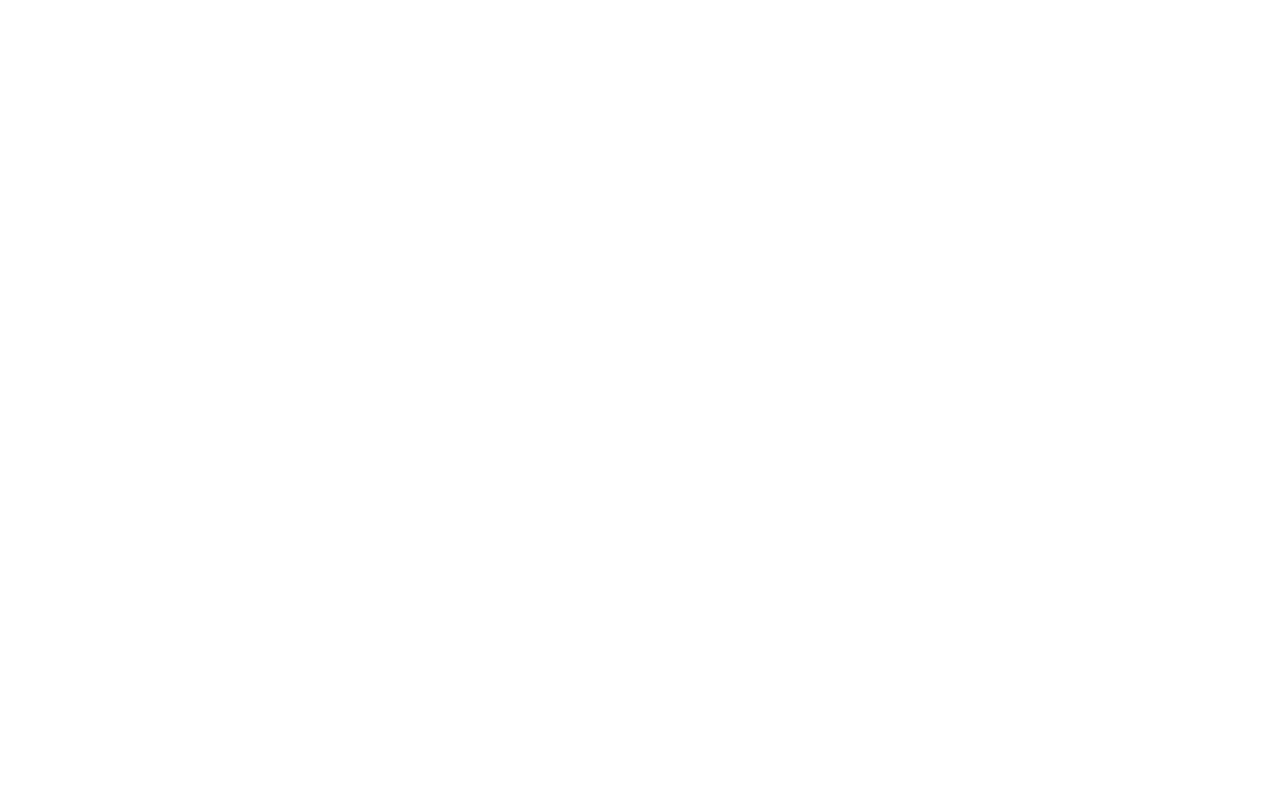
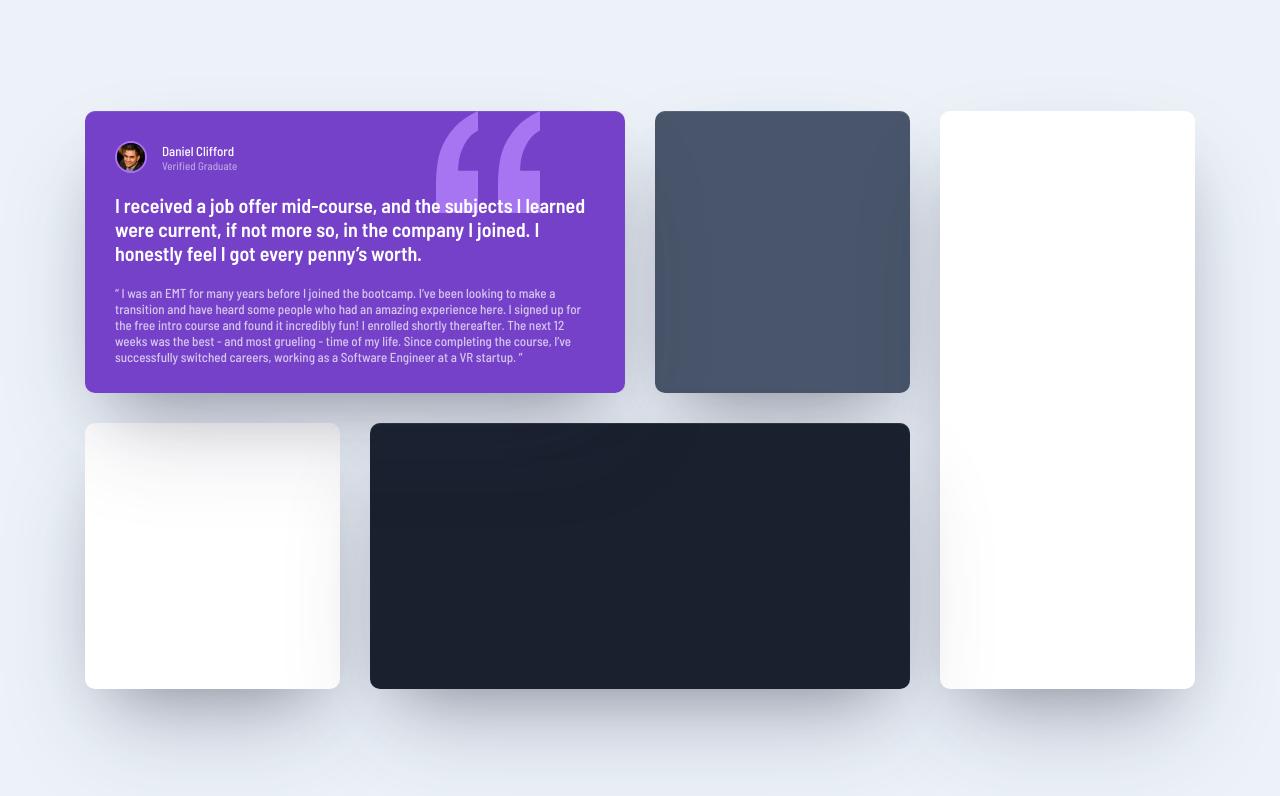
Before and after one commit to DevTruce/testimonials-grid-section, a website: page index.html in a window 1280 px wide. Drawn offline with Linux system fonts and the light colour scheme.

Commit message:
completed page layout and first card

```diff
--- a/index.html
+++ b/index.html
@@ -14,7 +14,38 @@
 
     <link rel="stylesheet" href="src/css/style.css" />
 
-    <title>project_title</title>
+    <title>Testimonials Grid Section</title>
   </head>
-  <body></body>
+  <body>
+    <div class="card card--1">
+      <div class="card__header">
+        <img
+          src="src/imgs/image-daniel.jpg"
+          alt="Daniel Clifford"
+          class="card__img"
+        />
+        <p class="card__username">
+          Daniel Clifford <span>Verified Graduate</span>
+        </p>
+      </div>
+      <div class="card--1__text--1">
+        I received a job offer mid-course, and the subjects I learned were
+        current, if not more so, in the company I joined. I honestly feel I got
+        every penny’s worth.
+      </div>
+      <div class="card--1__text--2">
+        “ I was an EMT for many years before I joined the bootcamp. I’ve been
+        looking to make a transition and have heard some people who had an
+        amazing experience here. I signed up for the free intro course and found
+        it incredibly fun! I enrolled shortly thereafter. The next 12 weeks was
+        the best - and most grueling - time of my life. Since completing the
+        course, I’ve successfully switched careers, working as a Software
+        Engineer at a VR startup. ”
+      </div>
+    </div>
+    <div class="card card--2"></div>
+    <div class="card card--3"></div>
+    <div class="card card--4"></div>
+    <div class="card card--5"></div>
+  </body>
 </html>
--- a/src/sass/_base.scss
+++ b/src/sass/_base.scss
@@ -1,2 +1,34 @@
 //////////////////////////////////////////////////
 // RESETS
+*,
+*::before,
+*:after {
+  padding: 0;
+  margin: 0;
+}
+
+html {
+  font-size: 62.5%; // 1 rem = 10px
+  box-sizing: inherit;
+}
+
+body {
+  min-height: 100vh;
+  box-sizing: border-box;
+
+  font-family: "Barlow Semi Condensed";
+  font-size: $font-medium;
+  font-weight: 500;
+
+  color: $color-white;
+  background-color: $color-grey--2;
+
+  display: grid;
+  grid-template-columns: repeat(4, 25.5rem);
+  grid-template-rows: 28.2rem 26.6rem;
+
+  justify-content: center;
+  align-content: center;
+
+  grid-gap: 3rem;
+}
--- a/src/sass/_layout.scss
+++ b/src/sass/_layout.scss
@@ -1,2 +1,96 @@
 //////////////////////////////////////////////////
-//
+// CARDS
+
+.card {
+  padding: 3rem;
+  border-radius: 1rem;
+  box-shadow: rgba(255, 255, 255, 0.1) 0px 1px 1px 0px inset,
+    rgba(50, 50, 93, 0.25) 0px 50px 100px -20px,
+    rgba(0, 0, 0, 0.3) 0px 30px 60px -30px;
+
+  &__header {
+    display: flex;
+    align-items: center;
+    justify-content: flex-start;
+  }
+
+  &__img {
+    height: 2.8rem;
+    width: 2.8rem;
+    border-radius: 50%;
+    border: 2.5px solid #a775f1;
+
+    margin-right: 1.5rem;
+  }
+
+  &__username {
+    display: flex;
+    flex-direction: column;
+
+    span {
+      font-size: $font-small;
+      color: rgba($color-white, 0.5);
+    }
+  }
+
+  &--1 {
+    background-color: $color-primary;
+
+    grid-row: 1 / 2;
+    grid-column: 1 / 3;
+
+    position: relative;
+    &::before {
+      content: "";
+      z-index: 0;
+      height: 100%;
+      width: 100%;
+      display: block;
+      position: absolute;
+      top: 0;
+      left: 65%;
+
+      background-image: url(../imgs/bg-pattern-quotation.svg);
+      background-repeat: no-repeat;
+    }
+
+    &__text--1 {
+      position: relative;
+      z-index: 2;
+      margin: 2rem 0;
+      font-size: $font-large;
+      font-weight: 600;
+    }
+    &__text--2 {
+      opacity: 70%;
+    }
+  }
+
+  &--2 {
+    background-color: $color-secondary;
+
+    grid-row: 1 / 2;
+    grid-column: 3 / 4;
+  }
+
+  &--3 {
+    background-color: $color-white;
+
+    grid-row: 1 / 3;
+    grid-column: 4 / 5;
+  }
+
+  &--4 {
+    background-color: $color-white;
+
+    grid-row: 2 / 3;
+    grid-column: 1 / 2;
+  }
+
+  &--5 {
+    background-color: $color-tertiary;
+
+    grid-row: 2 / 3;
+    grid-column: 2 / 4;
+  }
+}
--- a/src/sass/_variables.scss
+++ b/src/sass/_variables.scss
@@ -1,8 +1,22 @@
 //////////////////////////////////////////////////
 // COLORS
+$color-primary: hsl(263, 55%, 52%);
+$color-secondary: hsl(217, 19%, 35%);
+$color-tertiary: hsl(219, 29%, 14%);
+
+$color-white: hsl(0, 0%, 100%);
+$color-grey--1: hsl(0, 0%, 81%);
+$color-grey--2: hsl(210, 46%, 95%);
 
 //////////////////////////////////////////////////
 // FONTS
+$font-small: 1.1rem;
+$font-medium: 1.3rem;
+$font-large: 2rem;
 
 //////////////////////////////////////////////////
 // MEDIA QUERY MANAGER
+// The designs were created to the following widths:
+
+// - Mobile: 375px
+// - Desktop: 1440px
--- a/src/sass/main.scss
+++ b/src/sass/main.scss
@@ -1,6 +1,6 @@
 //////////////////////////////////////////////////
 // FONTS
-// @import url("https://fonts.googleapis.com/css2?family=Lato:wght@100;300;400;700;900&display=swap");
+@import url("https://fonts.googleapis.com/css2?family=Barlow+Semi+Condensed:wght@500;600&display=swap");
 
 //////////////////////////////////////////////////
 // STYLE IMPORTS
```
Also changed, not shown: src/css/style.css.
